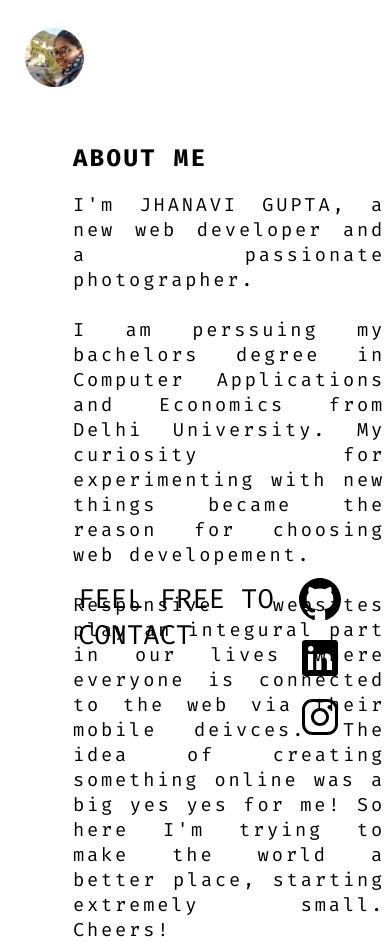
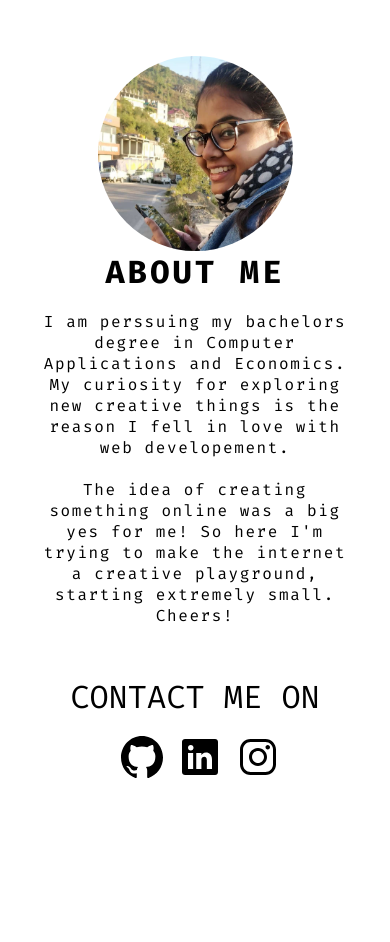
Before and after one commit to jhanavigupta/portfolio, a plain HTML site: page index.html in a window 390 px wide. Shown: the part 866-1808 px from the top of the page. After the commit the page ends 1688 px from the top, so only its background shows below. Drawn offline with nearby package versions, Linux system fonts and the light colour scheme.

Commit message:
lakshays code

```diff
--- a/index.html
+++ b/index.html
@@ -21,7 +21,7 @@
 
         </nav>
         <div class="hero-textbox">
-            <h1>HEY! I AM JHANAVI GUPTA<ion-icon name="heart-empty"></ion-icon>
+            <h1>HEY! I AM JHANAVI! <ion-icon name="heart-empty"></ion-icon>
             </h1>
             <h4>A NEW WEB DEVELOPER AND A PASSIONATE PHOTOGRAPHER.
             </h4>
@@ -36,65 +36,44 @@
             <div class="grid-item">
                 <h2>ABOUT ME</h2>
                 <br>
-                <h3>I'm JHANAVI GUPTA,
-                    a new web developer and a passionate photographer.
-                    <br><br>
-                    I am perssuing my bachelors degree in Computer Applications and
-                    Economics from Delhi University. My curiosity for experimenting with new things became the reason
-                    for
-                    choosing web
-                    developement.
+                <h3>I am perssuing my bachelors degree in Computer Applications and
+                    Economics. My curiosity for exploring new creative things is the reason
+                    I fell in love with web developement.
 
-                    <br><br>Responsive websites play an integural part in our lives where everyone is connected to the
-                    web
-                    via
-                    their
-                    mobile deivces. The idea of
-                    creating something online was a big yes yes for me! So here I'm trying to make the world a better
-                    place,
-                    starting extremely small. Cheers!</h3>
+                    <br><br>The idea of
+                    creating something online was a big yes for me! So here I'm trying to make the internet a creative
+                    playground, starting extremely small. Cheers!</h3>
 
             </div>
-        </div>
-        <div class="row2">
-            <div class="secondary-hero">
-                <p>FEEL FREE TO CONTACT</p>
-            </div>
-            <div class="secondary-icons">
-                <div class="icon">
+            <!-- </div>
+        <div class="row2"> -->
 
-                    <a href="https://github.com/jhanavigupta/" target="_blank">
-                        <ion-icon name="logo-github"></ion-icon>
-
-                    </a>
+            <div class="grid-item">
+                <div class="hero">
+                    <p>CONTACT ME ON</p>
                 </div>
 
 
-
+                <div class="secondary-icons">
+                    <div class="icon">
+                        <a href="https://github.com/jhanavigupta/" target="_blank">
+                            <ion-icon name="logo-github"></ion-icon>
+                        </a>
+                    </div>
                     <div class="icon">
                         <a href="https://www.linkedin.com/in/jhanavi-gupta-563b10197/" target="_blank">
                             <ion-icon name="logo-linkedin"></ion-icon>
-                    </a></div>
-
+                        </a>
+                    </div>
                     <div class="icon">
                         <a href="https://instagram.com/jhanavi_gupta/" target="_blank">
                             <ion-icon name="logo-instagram"></ion-icon>
                         </a>
-
-
-
-
                     </div>
-
+                </div>
             </div>
 
     </section>
-    <section class="section-secondary">
-
-    </section>
-    <!-- <footer>
-        THANK YOU FOR VISITING<ion-icon name="happy"></ion-icon>
-    </footer> -->
 </body>
 
 </html>
--- a/style.css
+++ b/style.css
@@ -1,6 +1,11 @@
 * {
     padding: 0;
     margin: 0;
+}
+
+body {
+
+    background-color:rgb(255, 255, 255);
 }
 
 header{
@@ -26,6 +31,11 @@ header{
     transition: color 1s linear;
 }
 
+
+ion-icon {
+    vertical-align: middle;
+}
+
 .hero-textbox h4{
     font-family: 'Fira Code', monospace;
     font-weight: 100;
@@ -34,6 +44,31 @@ header{
 .hero-textbox h1:hover {
     color: #D91E18;
 }
+
+
+/*--------------ABOUT ME*--------------  */
+
+.section-main {
+    width: 100%;
+    height: 70vh;
+}
+
+.row {
+    width: 80%;
+    margin-left: 10%;
+    margin-top: 15%;
+}
+
+.row:before,
+.row:after {
+    content:"";
+    display:table;
+}
+.row:after {
+    clear:both;
+}
+
+
 .section-main h2{
     font-family: 'Fira Code', monospace;
     color:#000;
@@ -44,99 +79,230 @@ header{
 .section-main h2:hover{
       color: #D91E18;
 }
+
 .section-main h3{
     font-family: 'Fira Code', monospace;
     color:#000000;
     font-weight: 400;
 }
 
-body {
-
-    background-color:rgb(255, 255, 255);
-}
-.section-class {
-   text-align: right;
+.profileImage{
+    /* margin-top: 25px; */
+    float: left;
+    /* padding: 25px; */
+    width: 18%;
 
 }
 
-.row {
-    width: 100%;
-    height: 50vh;
-}
-
-.profileImage{
-    margin-top: 25px;
-    float: left;
-    padding: 25px;
-    width: 15%;
-
-}
 img {
     width: 100%;
     float: left;
     border-radius: 50%;
 }
+
 .grid-item{
     height: 100%;
-    margin-top: 25px;
-    padding: 5px;
+    /* margin-top: 25px; */
+    /* padding: 5px; */
+    width: 75%;
+    float: right;
+    text-align: left;
+}
+
+.grid-item h2 {
+    letter-spacing: 0.0em;
+    font-size: 200%;
+    text-align: center;
+}
+
+.grid-item h3 {
+    letter-spacing: 0.0em;
+    font-size: 150%;
+    text-align: center;
+}
+
+/* ----------------CONTACT ME---------------- */
+
+.row2 {
     width: 80%;
+    height: 30%;
+    margin-left: 10%;
+    margin-top: 5%;
+}
+
+.secondary-hero{
     float: right;
-    text-align: justify;
+    width: 20%;
+}
+
+.grid-item:last-child{
+    margin-top: 50px;
+    display: flex;
+    flex-direction: column;
+
+}
+
+.hero {
+    float: left;
+    align-self: center;
+
+}
+
+.hero p {
+    font-size: 200%;
+    color: #000;
+    font-family: 'Fira Code',monospace;
+
+}
+
+.secondary-icons {
+    width: 20%;
+    align-self: center;
+}
+
+.icon a {
+    text-decoration: none;
+    color: #000;
+}
+
+
+
+.icon {
+    font-size: 300%;
+    float: left;
+    margin-left: 10px;
+}
+
+
+@media only screen and (max-width: 480px) {
+
+    .hero-textbox {
+        padding: 10%;
+        position: absolute;
+        top: 25%;
+        left: 5%;
+    }
+
+    .hero-textbox h1 {
+        font-family: 'Fira Code', monospace;
+        font-weight: 300;
+        transition: none;
+        font-size: 200%;
+    }
+
+    .hero-textbox h1:hover {
+        color: #ffffff;
+    }
+
+    .hero-textbox h4{
+        font-family: 'Fira Code', monospace;
+        font-weight: 100;
+        font-size: 130%;
+        margin-top: 10%;
+    }
+
+    .hero-textbox h1:hover {
+        color: #ffffff;
+    }
+
+
+    /* ----------------ABOUT ME---------------- */
+    .section-main {
+        width: 100%;
+        height: 100vh;
+
+    }
+
+    .row {
+
+        width: 100%;
+        display: flex;
+        flex-direction: column;
+        margin: 0;
+    }
+
+    .row .profileImage{
+        align-self: center;
+        width: 50%;
+        margin-top: 20%;
+    }
+
+    .row img {
+        width: 100%;
+        border-radius: 50%;
+    }
+
+    .grid-item{
+        align-self: center;
+        width: 80%;
+        text-align: center;
     }
 
     .grid-item h2 {
         letter-spacing: 0.1em;
+        font-family: 'Fira Code', monospace;
+        color:#000;
+        font-weight: 700;
+        transition: none;
     }
 
+    .grid-item h2:hover{
+        color: #000;
+        font-family: 'Fira Code', monospace;
+        color:#000000;
+        font-weight: 400;
+    }
+
+
     .grid-item h3 {
-    letter-spacing: 0.15em;
+        letter-spacing: 0.1em;
+        font-size: medium;
     }
-.section-secondary{
-    height: 30vh;
-    letter-spacing:0.5em;
+
+    /* ----------------CONTACT ME---------------- */
+    .row2 {
+        width: 100%;
+        display: flex;
+        flex-direction: column;
+        margin: 0;
+        text-align: center;
+    }
+
+    .row2 .secondary-hero{
+        align-self: center;
+    }
+
+    .secondary-hero p{
+        font-size: 140%;
+        color: #000;
+        font-family: 'Fira Code',monospace;
+        transition: none;
+    }
+
+    .secondary-hero p:hover{
+        color: #000;
+    }
+
+    .secondary-icons {
+        margin-top: 6px;
+        width: fit-content;
+        align-self: center;
+        align-content: space-between;
+        /* border: 1px solid black; */
 
     }
 
     .icon {
         font-size: 300%;
-    float: left;
-}
-
-.secondary-hero{
-    float: left;
-    width: 80%;
-
-}
-
-.secondary-icons {
-    margin-top: 6px;
-    width: 20%;
-    float: right;
-}
-.secondary-hero p{
-    margin-top: 12px;
-    font-size: 170%;
-    color: #000;
-    font-family: 'Fira Code',monospace;
-    transition: color 1s linear;
-
-
+        /* align-self: center; */
     }
 
 
-.row2 p:hover{
-    color: #D91E18;
-}
 
-.row2 a {
+
+    .icon a {
         text-decoration: none;
         color: #000;
     }
 
-.row2 {
-    width: 70%;
-    height: 30%;
-    margin-left: 20%;
-    margin-top: 10%;
 }
```
Lines whose indentation alone changed are shown as unchanged.
